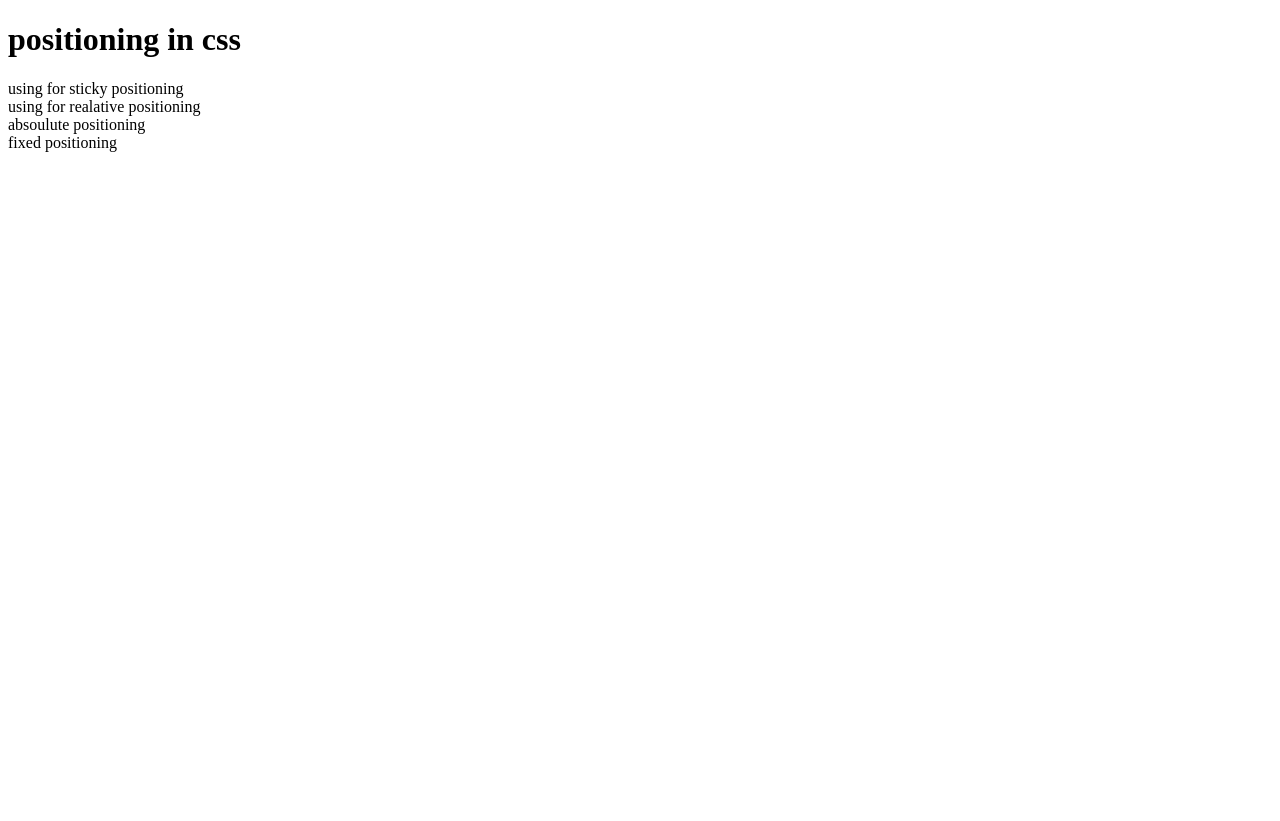
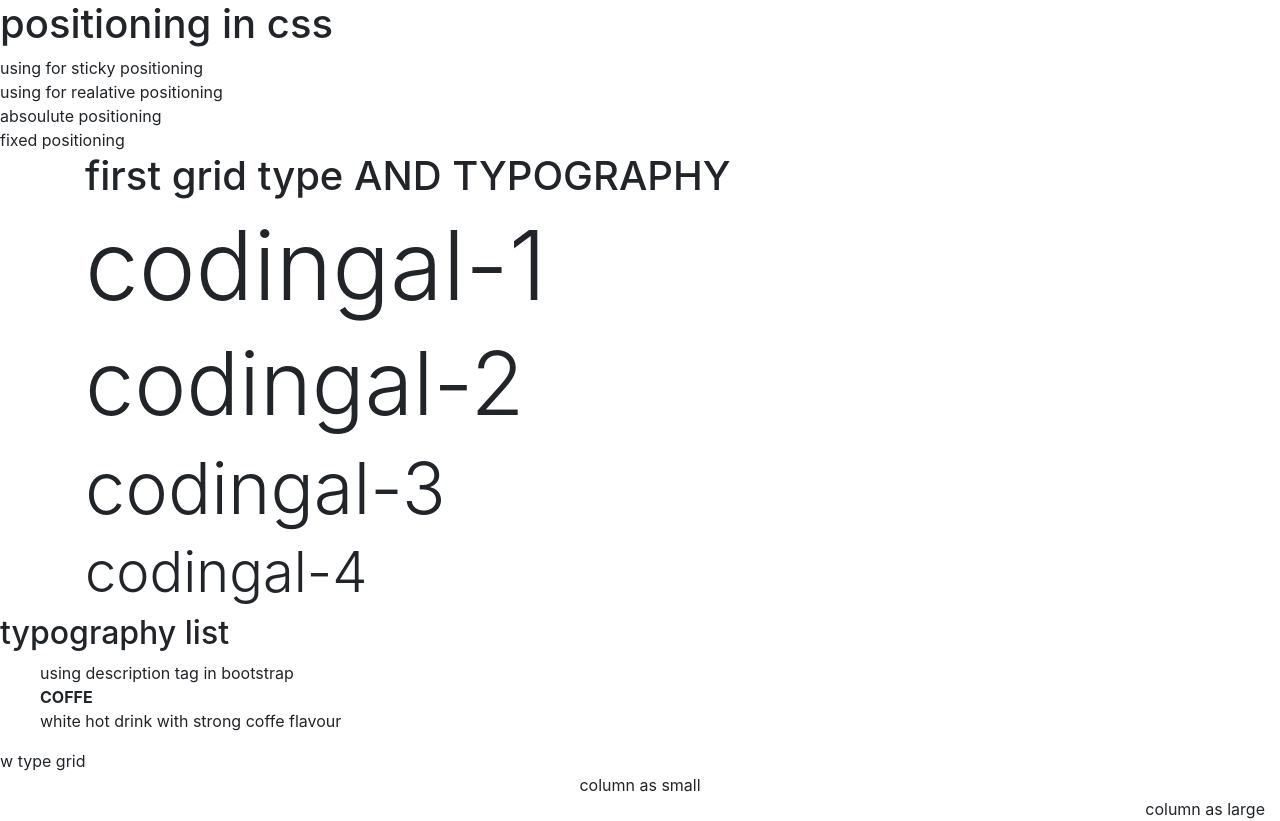
Before and after one commit to Anayakhan390/html-session, a plain HTML site: page index.html in a window 1280 px wide. Before the commit the page ends 800 px from the top, so only its background shows below. Drawn offline with nearby package versions, Linux system fonts and the light colour scheme.

Commit message:
bootstrap class 1 typography and grade

```diff
--- a/index.html
+++ b/index.html
@@ -3,7 +3,18 @@
 <html>
   <head>
     <title> positioning in css</title>
-    <link href="style.css" rel="style sheet">
+    <!-- <link href="style.css" rel="style sheet">  -->
+    <link rel="stylesheet" href="https://stackpath.bootstrapcdn.com/bootstrap/4.3.1/css/bootstrap.min.css">
+    <style>
+.col-sm{
+    text-align: center;
+    border: spx dotted red;
+}
+.col-lg{
+    text-align: right;
+    border: 3px dotted blue(51, 0, 255);
+}
+</style>
   </head>
   <body>
     <h1>positioning in css</h1>
@@ -11,5 +22,28 @@
     <div class="realative">using for realative positioning</div>
     <div class="absoulute">absoulute positioning</div>
     <div class="fixed">fixed positioning</div>
+
+    <div class="container">
+      <h1>first grid type AND TYPOGRAPHY</h1>
+      <h1 class="display-1"> codingal-1</h1>
+      <h1 class="display-2"> codingal-2</h1>
+      <h1 class="display-3"> codingal-3</h1>
+      <h1 class="display-4"> codingal-4</h1>
+
+      </div>
+
+      <h2>typography list</h2>
+      <ul>
+        <dl>
+          using description tag in bootstrap
+          <dt>COFFE</dt>
+          <dd>white hot drink with strong coffe flavour</dd>
+        </dl>
+     </ul>
+
+     <div class="row">row type grid</div>
+     <div class="col-sm">column as small</div>
+     <div class="col-lg">column as large</div>
+
   </body>
 </html>
```
Also changed, not shown: style.css (line endings or trailing spaces).
